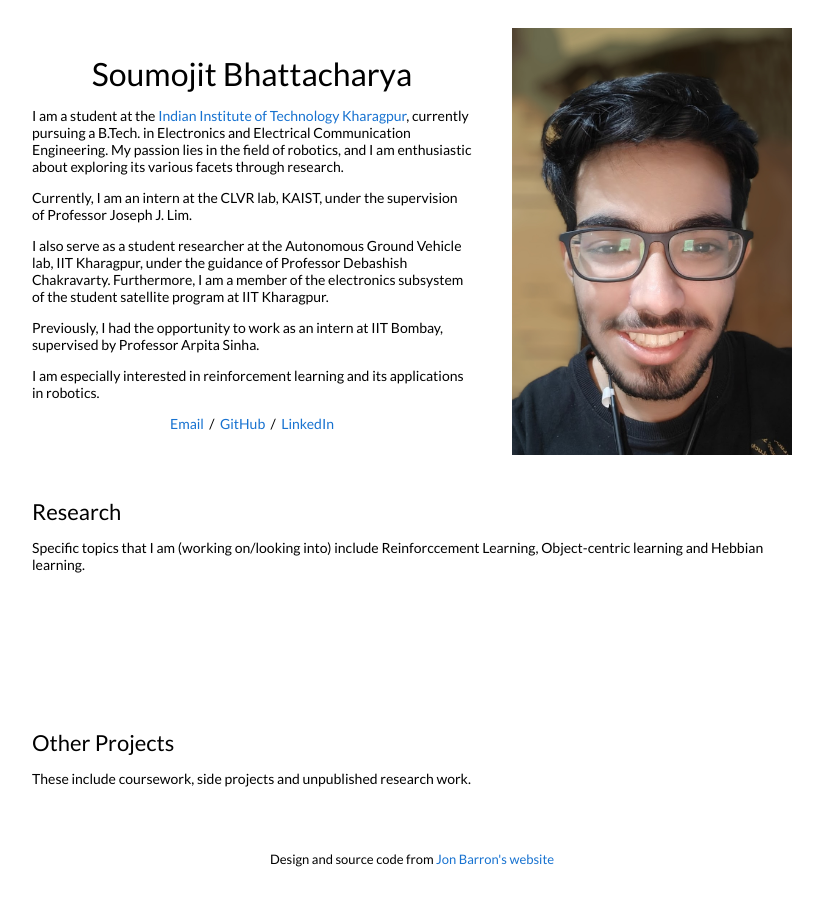
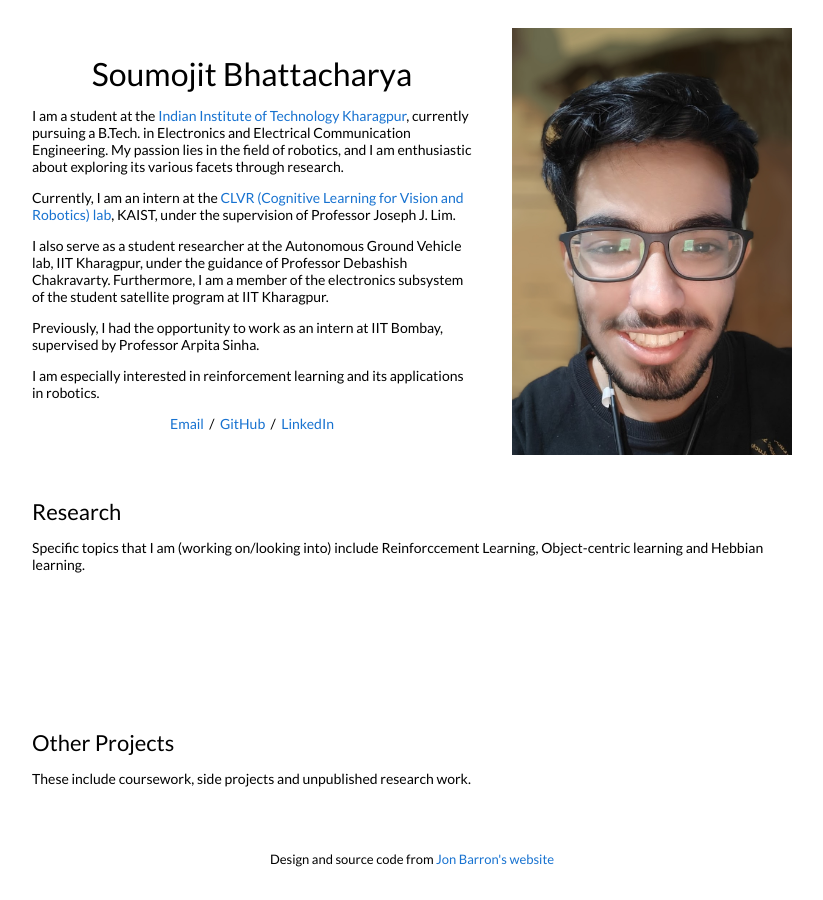
Before and after one commit to BabaYaga840/BabaYaga840.github.io, a Jekyll site: the page built from _posts/2023-08-28-3dgaussians.markdown, in a window 1280 px wide. Shown: the whole page, without its empty margins (228-1051 px from the left). Built offline with Jekyll 4.4.1, drawn with Linux system fonts in a browser that asks for light colours; our own code applies the rules of GitHub Pages for plain Markdown files.

Commit message:
Add CLVR link

```diff
--- a/_layouts/default.html
+++ b/_layouts/default.html
@@ -38,7 +38,7 @@
                 I am a student at the <a href="https://www.iitkgp.ac.in/">Indian Institute of Technology Kharagpur</a>, currently pursuing a B.Tech. in Electronics and Electrical Communication Engineering. My passion lies in the field of robotics, and I am enthusiastic about exploring its various facets through research.
               </p>
               <p>
-                Currently, I am an intern at the CLVR lab, KAIST, under the supervision of Professor Joseph J. Lim.
+                Currently, I am an intern at the <a href="https://www.clvrai.com/"> CLVR (Cognitive Learning for Vision and Robotics) lab</a>, KAIST, under the supervision of Professor Joseph J. Lim.
               </p>
               <p>
                 I also serve as a student researcher at the Autonomous Ground Vehicle lab, IIT Kharagpur, under the guidance of Professor Debashish Chakravarty. Furthermore, I am a member of the electronics subsystem of the student satellite program at IIT Kharagpur.
```
